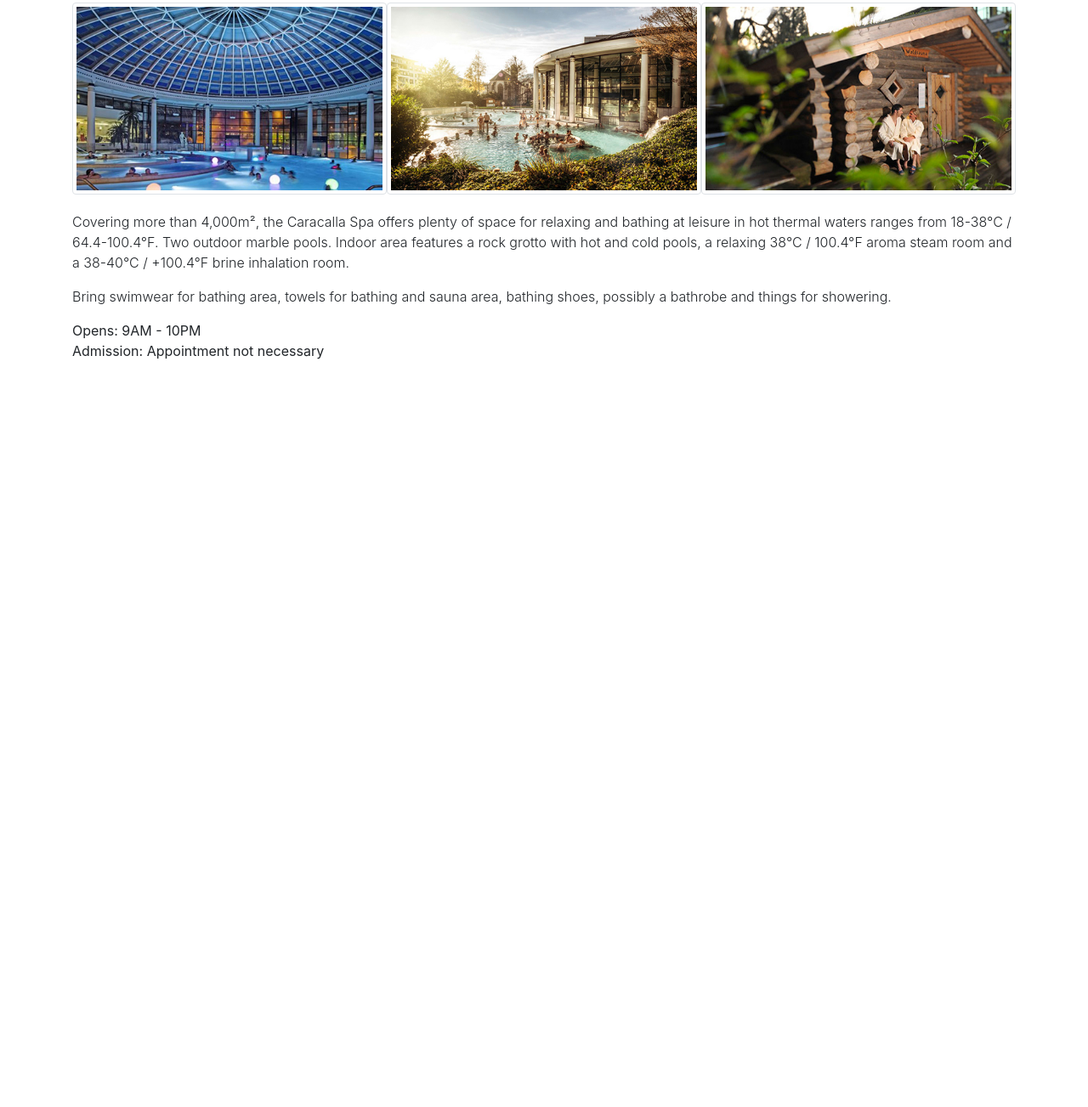
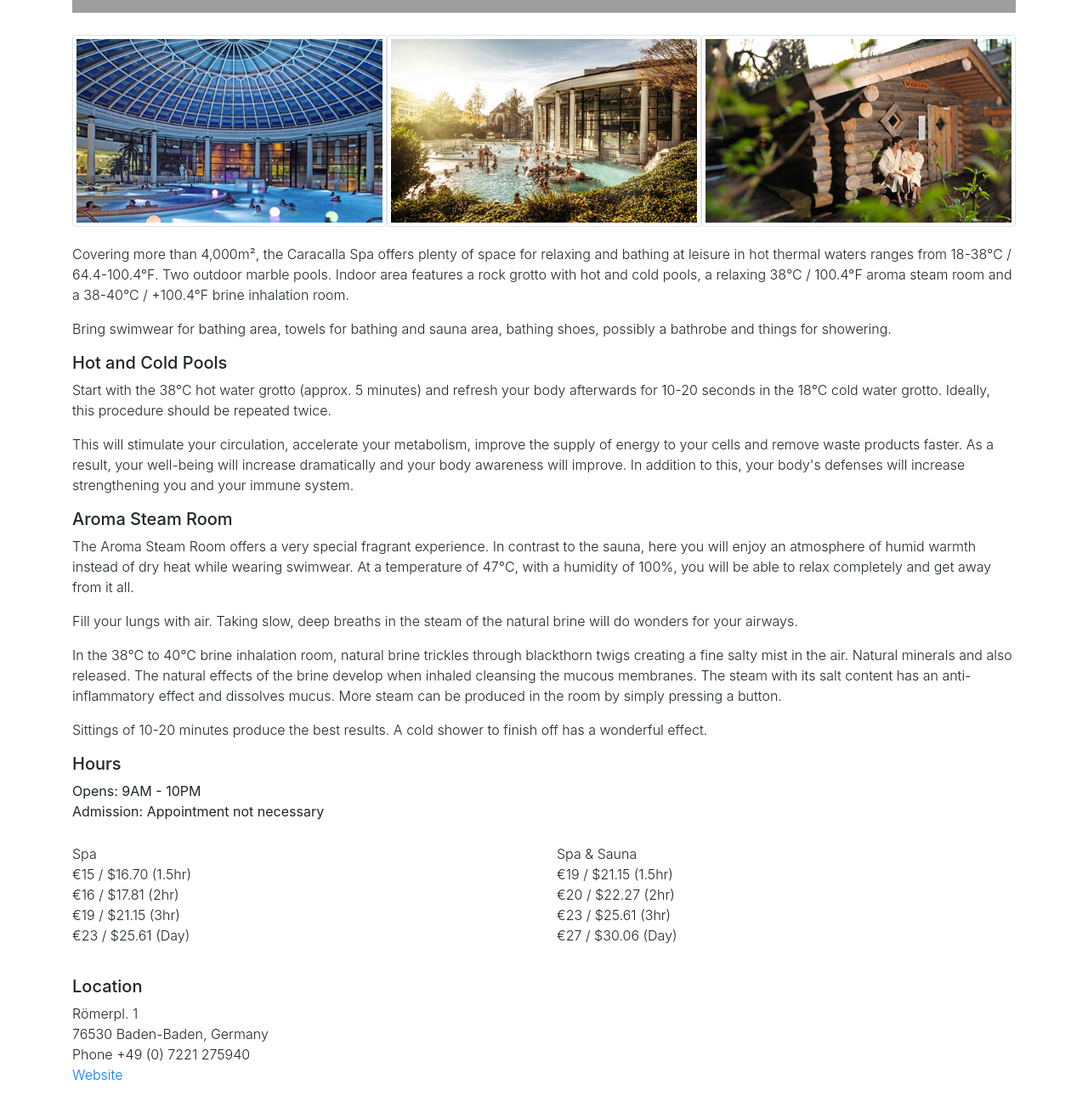
Before and after one commit to aeimskei/familyeurotrip2019, a plain HTML site: page germanspa.html in a window 1280 px wide. Shown: the part 671-1974 px from the top of the page at 85% size. Before the commit the page ends 1132 px from the top, so only its background shows below. Drawn offline with nearby package versions, Linux system fonts and the light colour scheme; grey boxes are pictures that could not be loaded.

Commit message:
Caracalla german spa page done

```diff
--- a/base.css
+++ b/base.css
@@ -16,5 +16,5 @@ div.row.location-img {
 /* info box */
 div.row.info-box {
   margin-top: 20px;
-  margin-bottom: 20px;
+  margin-bottom: 10px;
 }
--- a/germanspa.html
+++ b/germanspa.html
@@ -17,6 +17,7 @@
       <div class="container">
         <h3 class="display-5">Caracalla Modern Thermal Spa</h3>
         <p class="lead">Hinzweiler, Germany (Airbnb Host) to Caracalla Spa (Baden Baden, Germany)</p>
+        <a class="btn btn-info" href="index.html" role="button">Go Back Homepage</a>
       </div>
     </div>
 
@@ -46,7 +47,48 @@
         <div class="col">
           <p class="font-weight-light">Covering more than 4,000m², the Caracalla Spa offers plenty of space for relaxing and bathing at leisure in hot thermal waters ranges from 18-38°C / 64.4-100.4°F. Two outdoor marble pools. Indoor area features a rock grotto with hot and cold pools, a relaxing 38°C / 100.4°F aroma steam room and a 38-40°C / +100.4°F brine inhalation room.</p>
           <p class="font-weight-light">Bring swimwear for bathing area, towels for bathing and sauna area, bathing shoes, possibly a bathrobe and things for showering.</p>
+          <h5>Hot and Cold Pools</h5>
+          <p class="font-weight-light">Start with the 38°C hot water grotto (approx. 5 minutes) and refresh your body afterwards for 10-20 seconds in the 18°C cold water grotto. Ideally, this procedure should be repeated twice. </p>
+          <p class="font-weight-light">This will stimulate your circulation, accelerate your metabolism, improve the supply of energy to your cells and remove waste products faster. As a result, your well-being will increase dramatically and your body awareness will improve. In addition to this, your body's defenses will increase strengthening you and your immune system.</p>
+          <h5>Aroma Steam Room</h5>
+          <p class="font-weight-light">The Aroma Steam Room offers a very special fragrant experience. In contrast to the sauna, here you will enjoy an atmosphere of humid warmth instead of dry heat while wearing swimwear. At a temperature of 47°C, with a humidity of 100%, you will be able to relax completely and get away from it all.</p>
+          <p class="font-weight-light">Fill your lungs with air. Taking slow, deep breaths in the steam of the natural brine will do wonders for your airways.</p>
+          <p class="font-weight-light">In the 38°C to 40°C brine inhalation room, natural brine trickles through blackthorn twigs creating a fine salty mist in the air. Natural minerals and also released. The natural effects of the brine develop when inhaled cleansing the mucous membranes. The steam with its salt content has an anti-inflammatory effect and dissolves mucus. More steam can be produced in the room by simply pressing a button.</p>
+          <p class="font-weight-light">Sittings of 10-20 minutes produce the best results. A cold shower to finish off has a wonderful effect.</p>
+
+          <h5>Hours</h5>
           <p>Opens: 9AM - 10PM <br/> Admission: Appointment not necessary	</p>
+        </div>
+      </div>
+      <!-- price info -->
+      <div class="row price-info">
+        <div class="col">
+
+          <p class="font-weight-light">Spa</br>
+            €15 / $16.70 (1.5hr)</br>
+            €16 / $17.81 (2hr)</br>
+            €19 / $21.15 (3hr)</br>
+            €23 / $25.61 (Day)
+          </p>
+        </div>
+        <div class="col">
+          <p class="font-weight-light">Spa & Sauna</br>
+            €19 / $21.15 (1.5hr)</br>
+            €20 / $22.27 (2hr)</br>
+            €23 / $25.61 (3hr)</br>
+            €27 / $30.06 (Day)</br>
+          </p>
+        </div>
+      </div>
+      <div class="row info-box">
+        <div class="col">
+          <h5>Location</h5>
+          <p class="font-weight-light">
+            Römerpl. 1</br>
+            76530 Baden-Baden, Germany</br>
+            Phone +49 (0) 7221 275940</br>
+            <a href="https://www.carasana.de/en/caracallaspa/" target="_blank">Website</a>
+          </p>
         </div>
       </div>
     </div>
```
